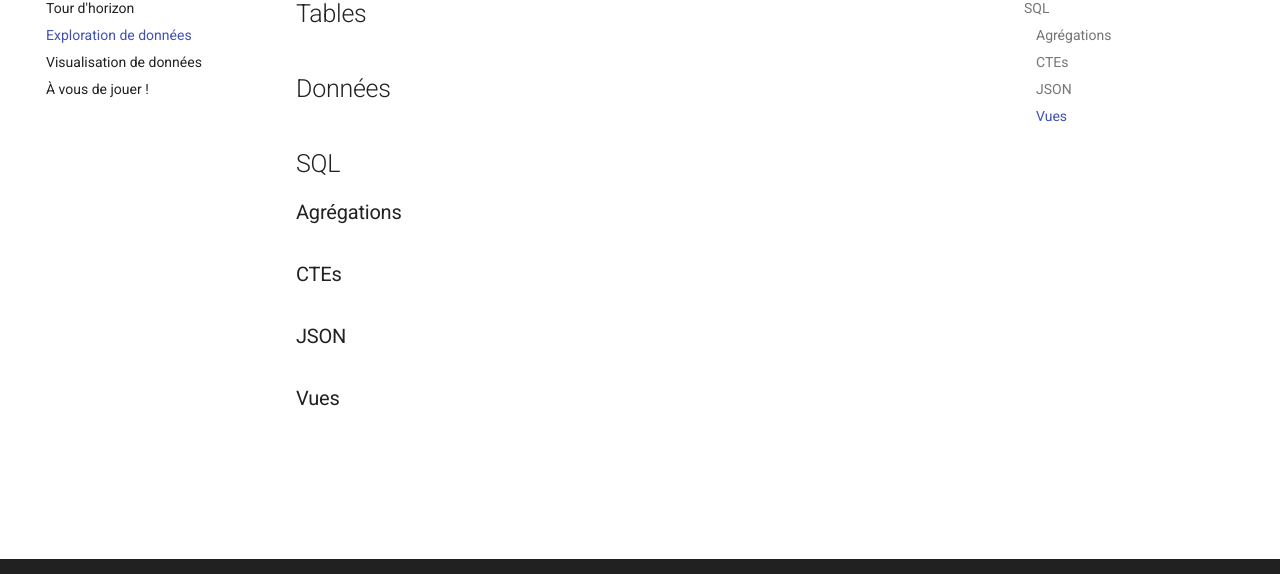
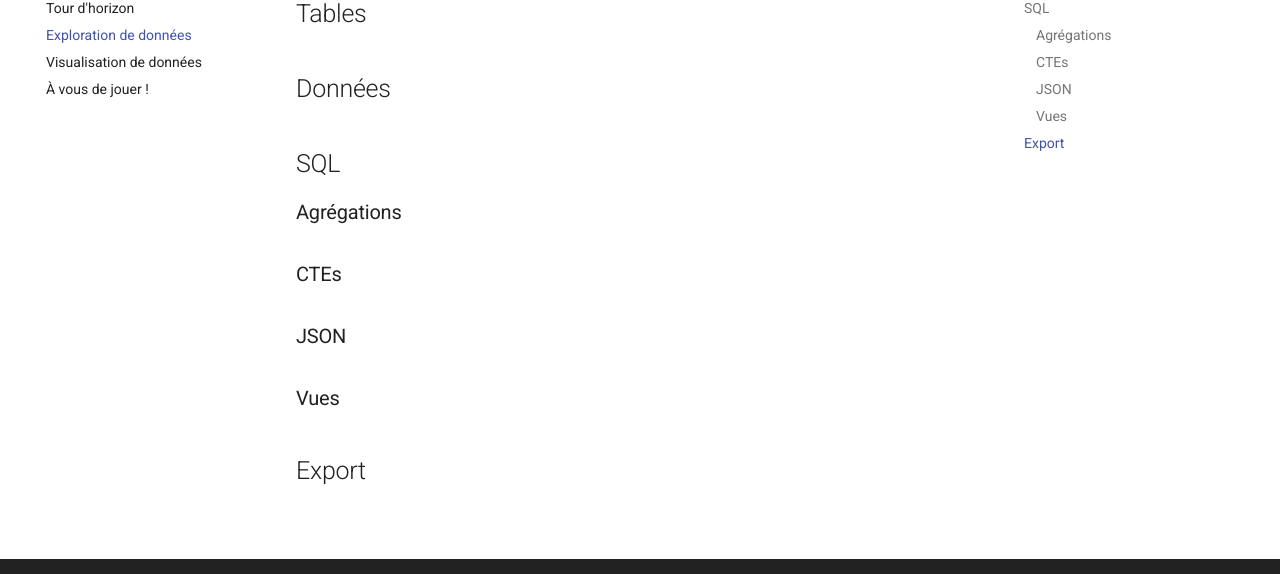
Before and after one commit to meetup-python-grenoble/datasette-workshop, an MkDocs documentation site: the page built from docs/exploration.md, in a window 1280 px wide. Shown: the part 184-758 px from the top of the page. Built offline with MkDocs 1.6.1 and Material for MkDocs 9.7.7, drawn with Linux system fonts in a browser that asks for light colours; comment, search, counter and statistics services are not loaded.

Commit message:
Update exploration page

```diff
--- a/docs/exploration.md
+++ b/docs/exploration.md
@@ -13,3 +13,5 @@
 ### JSON
 
 ### Vues
+
+## Export
```
